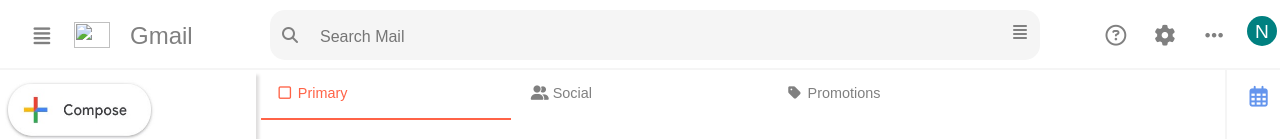
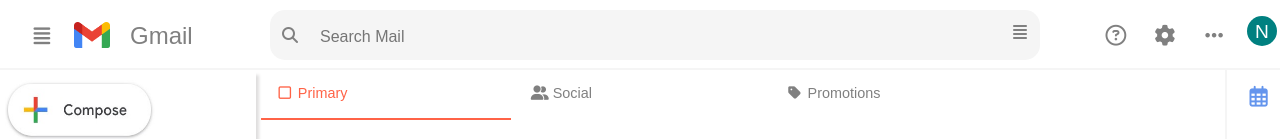
Before and after one commit to webdevnaveen/gmailClone, a plain HTML site: page index.html in a window 1280 px wide. Shown: the top 139 px of the page. Drawn offline with Linux system fonts and the light colour scheme; files whose address does not match are found by name.

Commit message:
Update and rename gmail.html to index.html

```diff
--- a/gmail.html
+++ b/index.html
@@ -89,7 +89,7 @@
     <div class="head">
         <div class="logo fl py">
             <div class="icon1 fl s1"><i class="fas fa-align-justify fa-2x c1"></i></div>
-            <div class="img p-cus fl "><img src="Images/gmail2.png" height="26px" width="36px" alt=""></div>
+            <div class="img p-cus fl "><img src="Image/gmail2.png" height="26px" width="36px" alt=""></div>
             <div class="logo-name c1 p-cus img fl">Gmail</div>
         </div>
         <div class="s-box fl py">
```
